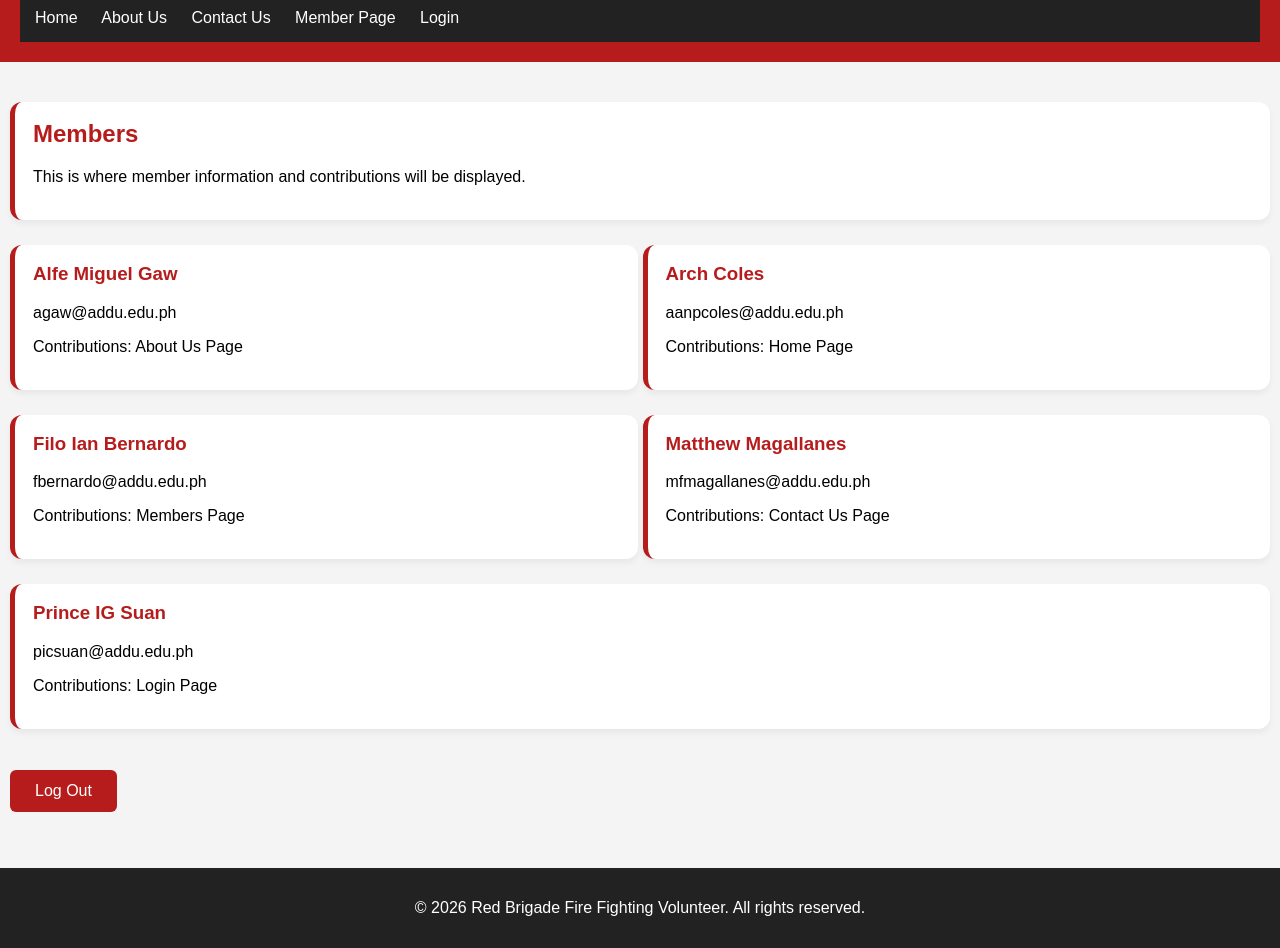
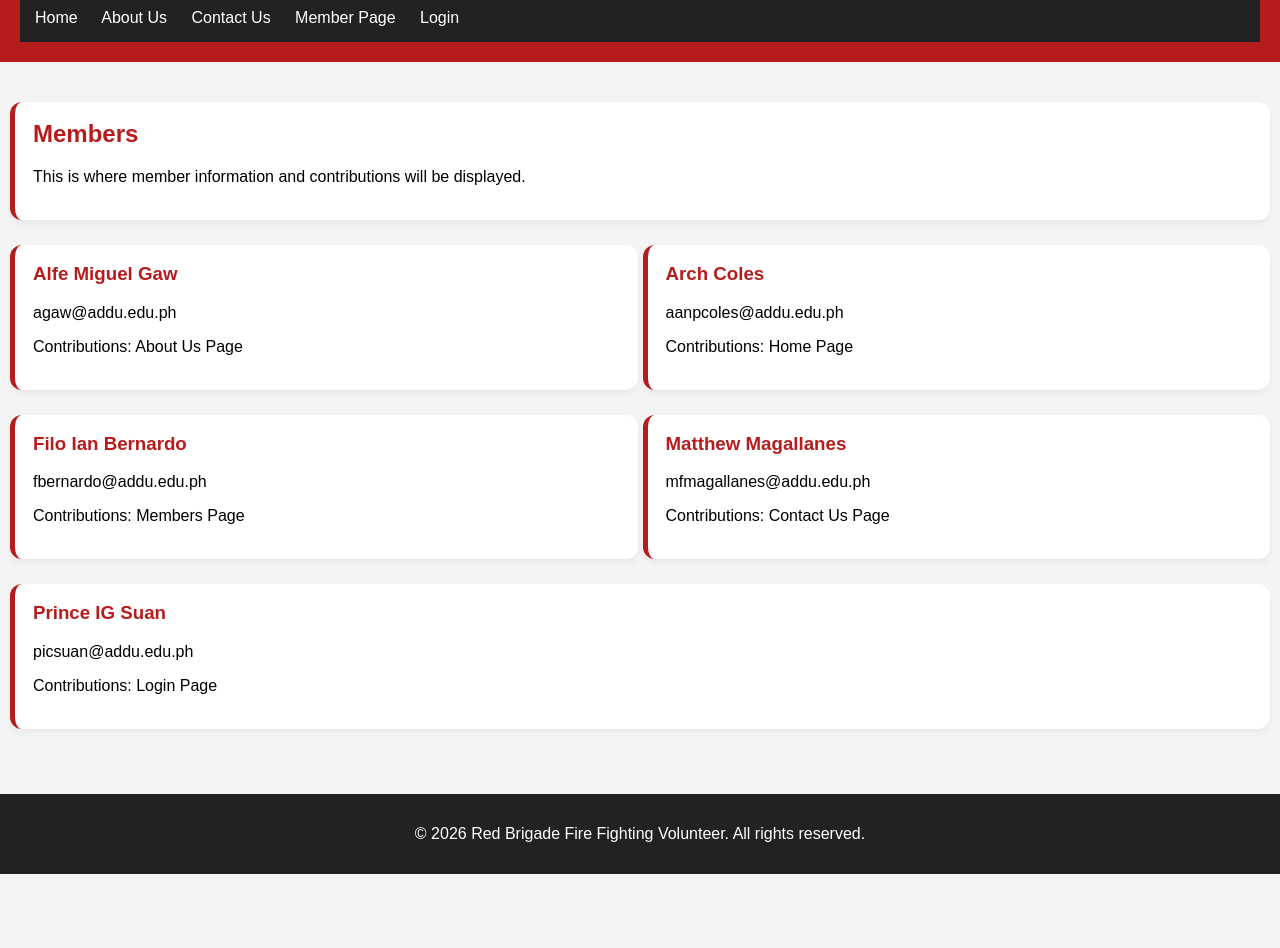
Before and after one commit to ArchNapixel/Fireman-Website-WEB-SYS, a plain HTML site: page member.html in a window 1280 px wide. Shown: the part 78-1026 px from the top of the page. After the commit the page ends 952 px from the top, so only its background shows below. Drawn offline with Linux system fonts and the light colour scheme.

Commit message:
Update member.html

```diff
--- a/member.html
+++ b/member.html
@@ -53,8 +53,6 @@
       <p>picsuan@addu.edu.ph</p>
       <p>Contributions: Login Page</p>
     </section>
-
-      <p><a href="login.html" class="logout">Log Out</a></p>
   </main>
 
   <footer>
```
